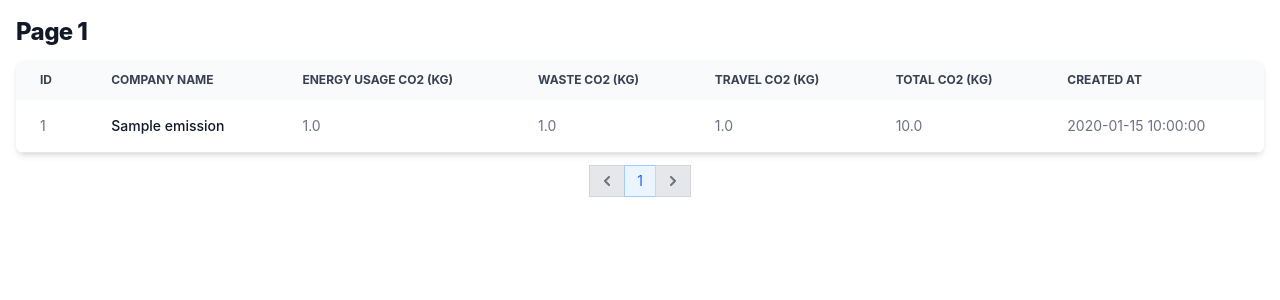
After one commit to SyrymAbdikhan/Carbon-Footprint-Calculator, a Flask app: page /all_results/ in a window 1280 px wide. The commit adds this page. Shown: the top 300 px of the page. Run offline with Flask 3, Linux system fonts and the light colour scheme; tables that the repository leaves empty hold one stand-in row (values such as "Sample post"); some libraries are stand-ins or nearby versions.

Commit message:
added database view

```diff
--- a/src/app.py
+++ b/src/app.py
@@ -5,6 +5,7 @@ from utils import calculate_co2, cast
 from models import db, CompanyEmissions
 
 from flask import Flask, request, redirect, render_template
+from sqlalchemy import desc
 
 from dotenv import load_dotenv
 load_dotenv('.env')
@@ -81,5 +82,19 @@ def results(result_id=None):
     return render_template('results.html', data=data)
 
 
+@app.route('/all_results/')
+def all_results():
+    page = request.args.get('page', 1, type=int)
+
+    pagination = CompanyEmissions.query.order_by(
+        desc(CompanyEmissions.created_at)
+    ).paginate(page=page, per_page=10)
+
+    if pagination is None:
+        return redirect('/noresults')
+
+    return render_template('all_results.html', pagination=pagination)
+
+
 if __name__ == '__main__':
     app.run(port=8888)
--- /dev/null
+++ b/src/templates/all_results.html
@@ -0,0 +1,111 @@
+{% extends "base.html" %}
+
+{% block content %}
+<div class="px-4 mx-auto">
+    <h1 class="mb-4 text-2xl md:text-3xl font-extrabold tracking-tight leading-none text-gray-900 dark:text-white">
+        Page {{ pagination.page }}
+    </h1>
+
+    <div class="relative overflow-x-auto shadow-md sm:rounded-lg mb-3">
+        <table class="w-full text-sm text-left rtl:text-right text-gray-500 dark:text-gray-400">
+            <thead class="text-xs text-gray-700 uppercase bg-gray-50 dark:bg-gray-700 dark:text-gray-400">
+                <tr>
+                    <th scope="col" class="px-6 py-3">
+                        ID
+                    </th>
+                    <th scope="col" class="px-6 py-3">
+                        Company name
+                    </th>
+                    <th scope="col" class="px-6 py-3">
+                        Energy Usage CO2 (kg)
+                    </th>
+                    <th scope="col" class="px-6 py-3">
+                        Waste CO2 (kg)
+                    </th>
+                    <th scope="col" class="px-6 py-3">
+                        Travel CO2 (kg)
+                    </th>
+                    <th scope="col" class="px-6 py-3">
+                        Total CO2 (kg)
+                    </th>
+                    <th scope="col" class="px-6 py-3">
+                        Created at
+                    </th>
+                </tr>
+            </thead>
+            <tbody>
+                {% for company in pagination.items %}
+                <tr
+                    class="bg-white border-b dark:bg-gray-800 dark:border-gray-700 hover:bg-gray-50 dark:hover:bg-gray-600">
+                    <td class="px-6 py-4">
+                        {{ company.id }}
+                    </td>
+                    <th scope="row" class="px-6 py-4 font-medium text-gray-900 whitespace-nowrap dark:text-white">
+                        {{ company.name }}
+                    </th>
+                    <td class="px-6 py-4">
+                        {{ company.energy_co2 }}
+                    </td>
+                    <td class="px-6 py-4">
+                        {{ company.waste_co2 }}
+                    </td>
+                    <td class="px-6 py-4">
+                        {{ company.travel_co2 }}
+                    </td>
+                    <td class="px-6 py-4">
+                        {{ company.total_co2 }}
+                    </td>
+                    <td class="px-6 py-4">
+                        {{ company.created_at }}
+                    </td>
+                </tr>
+                {% endfor %}
+            </tbody>
+        </table>
+    </div>
+
+    <nav aria-label="Page navigation example">
+        <ul class="flex items-center justify-center -space-x-px h-8 text-sm">
+            <li>
+                <a href="{{ url_for('all_results', page=pagination.prev_num) }}"
+                    class="flex items-center justify-center px-3 h-8 ms-0 leading-tight text-gray-500 border border-e-0 border-gray-300 rounded-s-lg dark:border-gray-700 dark:text-gray-400 {% if pagination.has_prev %} bg-white dark:bg-gray-800 hover:bg-gray-100 hover:text-gray-700 dark:hover:bg-gray-700 dark:hover:text-white {% else %} pointer-events-none bg-gray-200 dark:bg-gray-500 {% endif %}">
+                    <span class="sr-only">Previous</span>
+                    <svg class="w-2.5 h-2.5 rtl:rotate-180" aria-hidden="true" xmlns="http://www.w3.org/2000/svg"
+                        fill="none" viewBox="0 0 6 10">
+                        <path stroke="currentColor" stroke-linecap="round" stroke-linejoin="round" stroke-width="2"
+                            d="M5 1 1 5l4 4" />
+                    </svg>
+                </a>
+            </li>
+
+            {% for number in pagination.iter_pages() %}
+                {% if pagination.page != number %}
+                <li>
+                    <a href="{{ url_for('all_results', page=number) }}" class="flex items-center justify-center px-3 h-8 leading-tight text-gray-500 bg-white border border-gray-300 hover:bg-gray-100 hover:text-gray-700 dark:bg-gray-800 dark:border-gray-700 dark:text-gray-400 dark:hover:bg-gray-700 dark:hover:text-white">
+                        {{ number }}
+                    </a>
+                </li>
+                {% else %}
+                <li>
+                    <a href="#" aria-current="page" class="z-10 flex items-center justify-center px-3 h-8 leading-tight text-blue-600 border border-blue-300 bg-blue-50 hover:bg-blue-100 hover:text-blue-700 dark:border-gray-700 dark:bg-gray-700 dark:text-white pointer-events-none">
+                        {{ number }}
+                    </a>
+                </li>
+                {% endif %}
+            {% endfor %}
+
+            <li>
+                <a href="{{ url_for('all_results', page=pagination.next_num) }}"
+                    class="flex items-center justify-center px-3 h-8 leading-tight text-gray-500 border border-gray-300 rounded-e-lg dark:border-gray-700 dark:text-gray-400 {% if pagination.has_next %} bg-white dark:bg-gray-800 hover:bg-gray-100 hover:text-gray-700 dark:hover:bg-gray-700 dark:hover:text-white {% else %} pointer-events-none bg-gray-200 dark:bg-gray-500 {% endif %}">
+                    <span class="sr-only">Next</span>
+                    <svg class="w-2.5 h-2.5 rtl:rotate-180" aria-hidden="true" xmlns="http://www.w3.org/2000/svg"
+                        fill="none" viewBox="0 0 6 10">
+                        <path stroke="currentColor" stroke-linecap="round" stroke-linejoin="round" stroke-width="2"
+                            d="m1 9 4-4-4-4" />
+                    </svg>
+                </a>
+            </li>
+        </ul>
+    </nav>
+</div>
+{% endblock %}
--- a/src/utils.py
+++ b/src/utils.py
@@ -18,7 +18,12 @@ def calculate_co2(data: dict):
         (1 / data.get('fuel-eff', 0)) * 2.31
     )
 
+    total_energy_usage = round(total_energy_usage, 2)
+    total_waste = round(total_waste, 2)
+    total_travel = round(total_travel, 2)
+
     total_co2 = total_energy_usage + total_waste + total_travel
+    total_co2 = round(total_co2, 2)
 
     return {
         'energy-usage': total_energy_usage,
```
Also changed, not shown: src/templates/results.html (+40 -7 lines).
